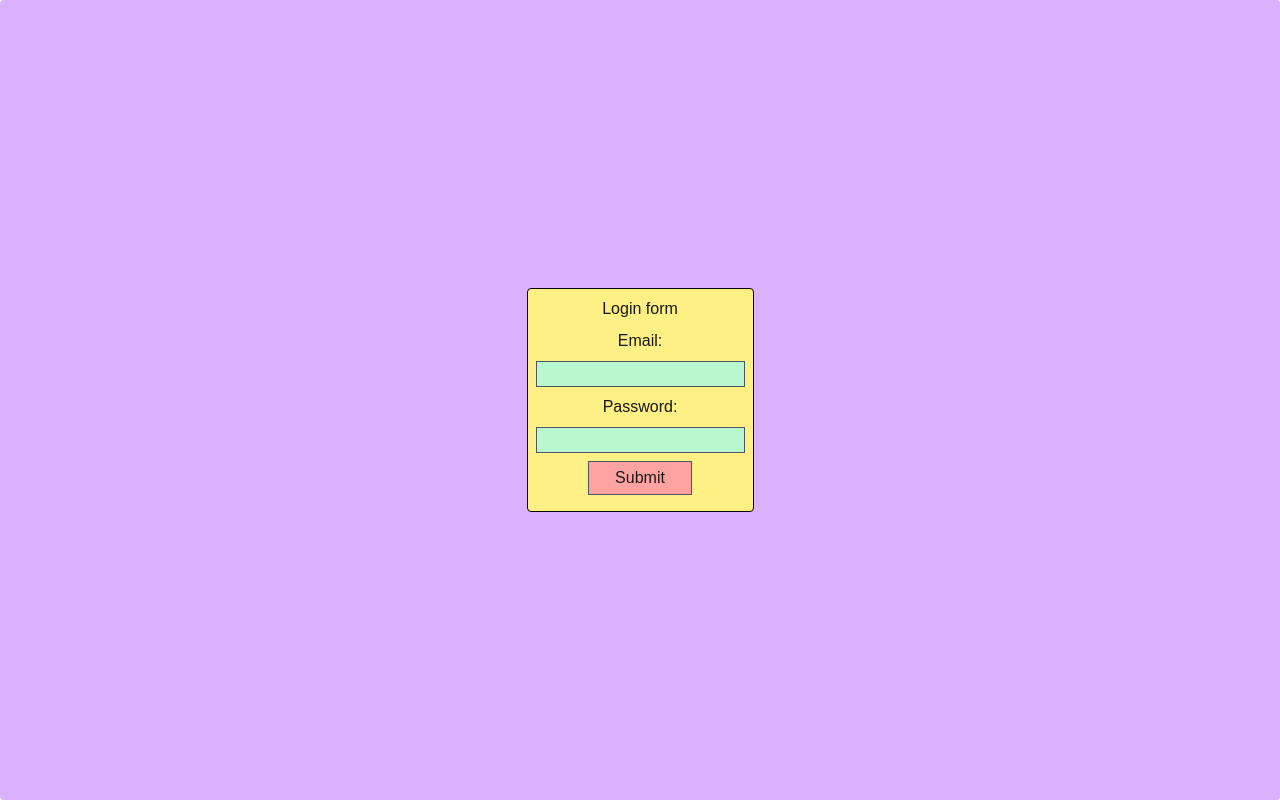
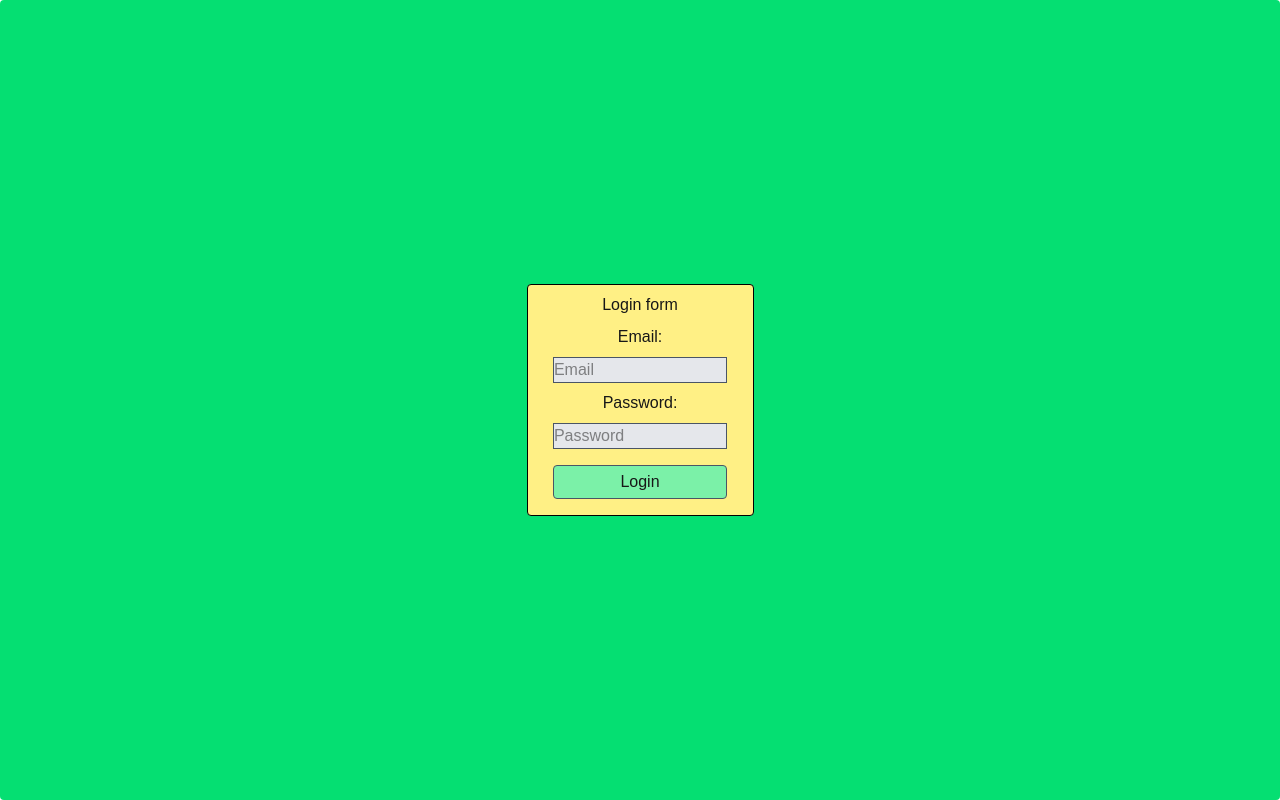
Before and after one commit to edinvnode/advanced-forum-app-nextjs, a Next.js app: page /login in a window 1280 px wide. Built offline with nearby package versions, Linux system fonts and the light colour scheme.

Commit message:
Minor changes

```diff
--- a/app/login/page.tsx
+++ b/app/login/page.tsx
@@ -1,20 +1,22 @@
 export default function Login() {
   return (
-    <div className="flex min-h-screen items-center justify-center border-black rounded bg-purple-300">
+    <div className="flex min-h-screen items-center justify-center border-black rounded bg-green-400">
       <form className="h-1/2 flex items-center justify-center flex-col bg-yellow-200 p-2 border border-black rounded">
         <p className="mb-2 border-black">Login form</p>
         <label className="mb-2">Email:</label>
         <input
-          className="mb-2 border border-gray-600 bg-green-200"
+          className="mb-2 border border-gray-600 bg-gray-200 w-5/6"
+          placeholder="Email"
           type="email"
         />
         <label className="mb-2">Password:</label>
         <input
-          className="mb-2 border border-gray-600 bg-green-200"
+          className="mb-2 border border-gray-600 bg-gray-200 w-5/6"
+          placeholder="Password"
           type="password"
         />
-        <button className="mb-2 p-1 border border-gray-600 bg-red-300 w-1/2">
-          Submit
+        <button className="mb-2 p-1 border border-gray-600 bg-green-300 w-5/6 mt-2 rounded">
+          Login
         </button>
       </form>
     </div>
--- a/app/page.tsx
+++ b/app/page.tsx
@@ -1,9 +1,24 @@
+"use client";
+import { useState } from "react";
 import Image from "next/image";
 
 export default function Home() {
+  const data = [
+    { id: 1, topicTitle: "New Games", topicAuthor: "admin" },
+    { id: 1, topicTitle: "Old Games", topicAuthor: "admin" },
+    { id: 1, topicTitle: "Best Games", topicAuthor: "admin" },
+    { id: 1, topicTitle: "Clasic Games", topicAuthor: "admin" },
+    { id: 1, topicTitle: "Retro Games", topicAuthor: "admin" },
+  ];
+
   return (
-    <div className="flex min-h-screen items-center justify-center bg-zinc-50 font-sans dark:bg-black">
-      <h1>Hello World</h1>
+    <div className="flex min-h-screen items-center  bg-zinc-50 font-sans dark:bg-black flex-col">
+      {data.map((topic) => (
+        <div className="flex flex-col w-screen text-center border border-black">
+          <h2>{topic.topicTitle}</h2>
+          <span>{topic.topicAuthor}</span>
+        </div>
+      ))}
     </div>
   );
 }
```
